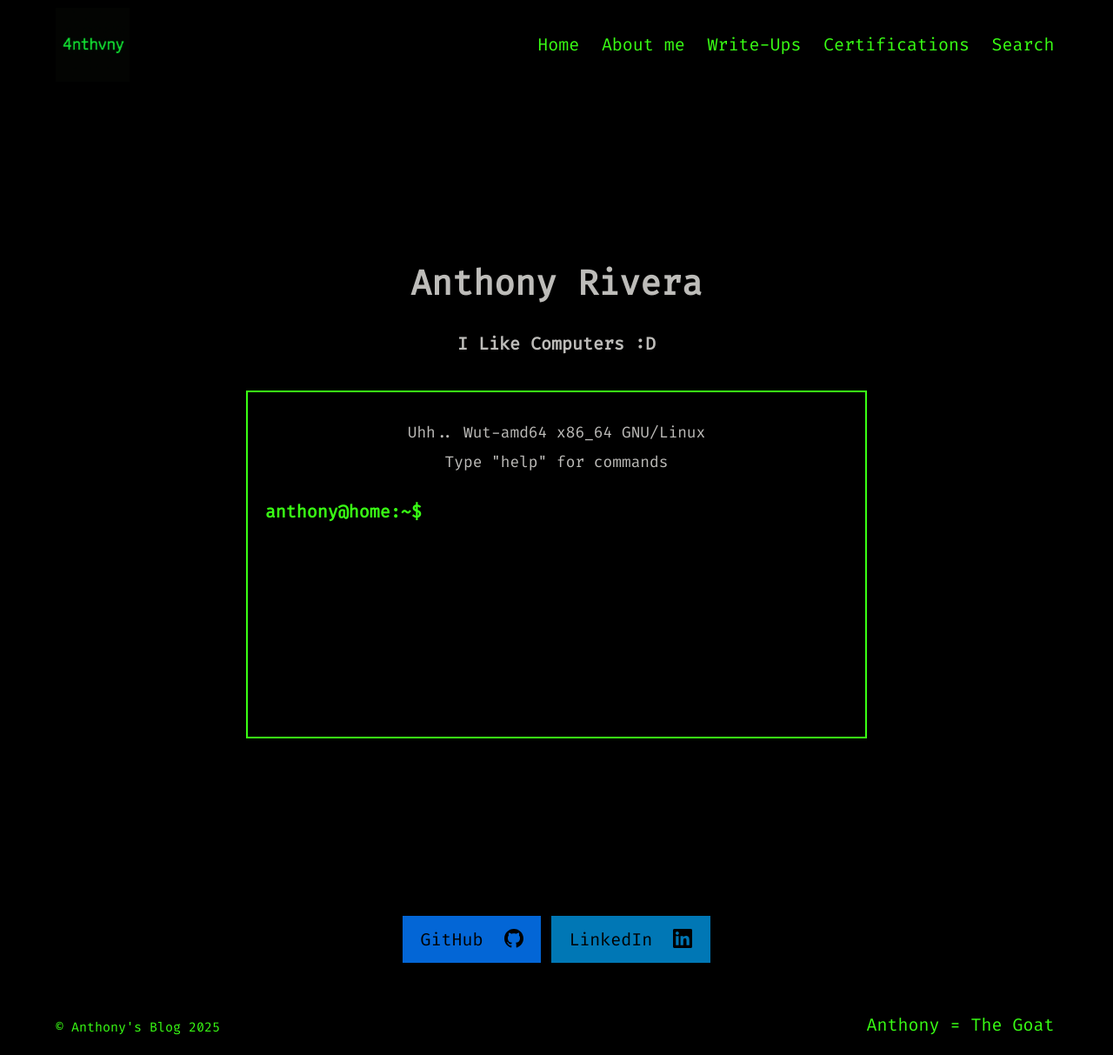
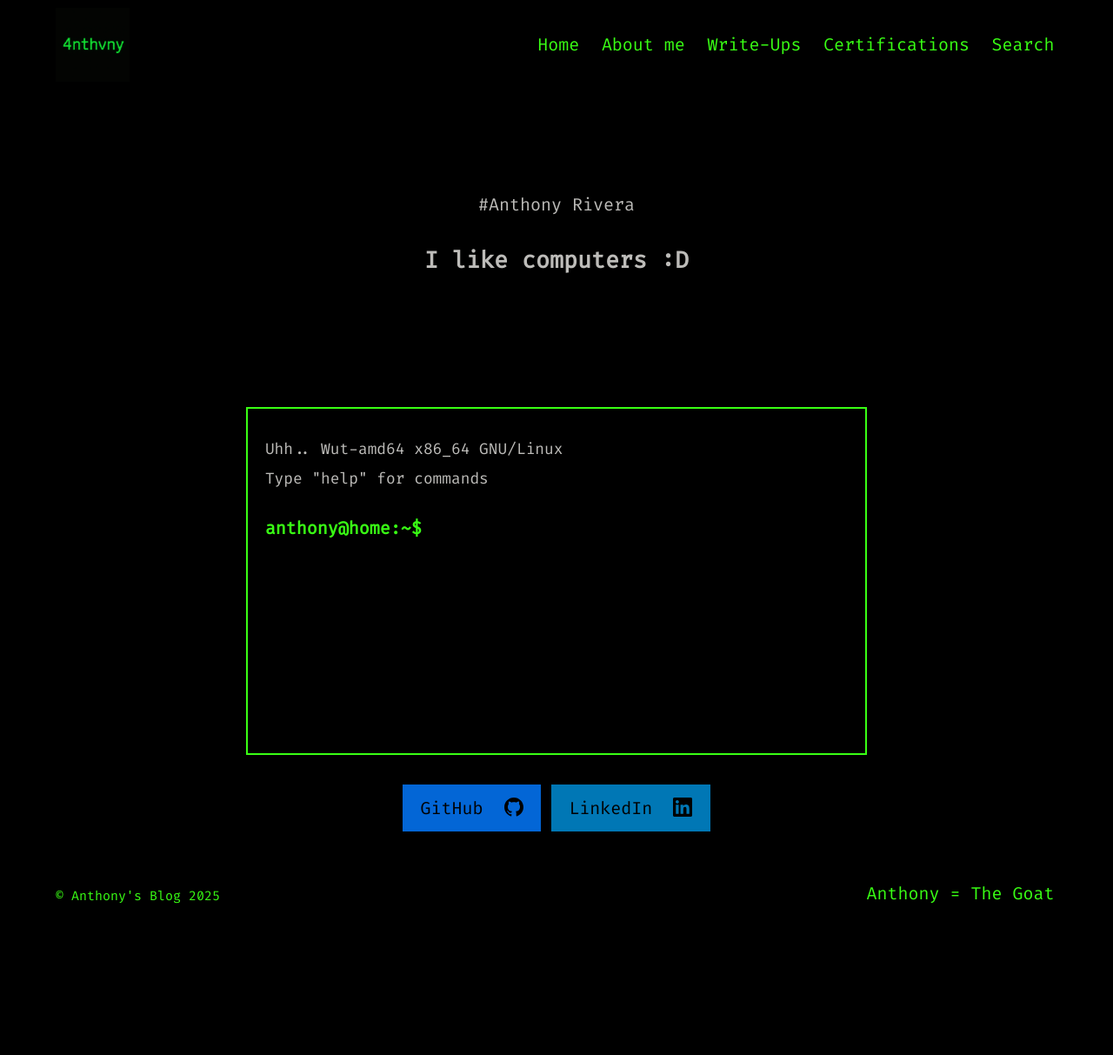
Before and after one commit to 4nthvny/4nthvny.github.io, a Jekyll site: the page built from index.md, in a window 1280 px wide. Shown: the whole page at 87% size. Built offline with Jekyll 4.4.1, drawn with Linux system fonts in a browser that asks for light colours; after the commit the page ends 1062 px from its top, so only the background shows below that; some of the changed lines change nothing that is shown.

Commit message:
Update index.md

```diff
--- a/index.md
+++ b/index.md
@@ -2,32 +2,14 @@
 layout: page
 title: ""
 permalink: /
+feature_text: |-
+  #Anthony Rivera
+  #### I like computers :D
 ---
-<div class="center-page">
-  <h1>Anthony Rivera</h1>
-  <p><strong>I Like Computers :D</strong></p>
+<!-- START: Web Terminal -->
+<div id="terminal" aria-label="web terminal"></div>
 
-  <div id="terminal" aria-label="web terminal"></div>
-</div>
-
-<!-- START: Web Terminal -->
 <style>
-/* Center everything in the middle of the viewport */
-.center-page {
-  display: flex;
-  flex-direction: column;
-  align-items: center;      /* horizontal centering */
-  justify-content: center;  /* vertical centering */
-  min-height: 100vh;        /* fill full screen height */
-  gap: 12px;                /* space between elements */
-}
-
-.center-page h1,
-.center-page h2,
-.center-page p {
-  text-align: center;
-}
-
 /* Terminal box */
 #terminal {
   background: #000;
@@ -42,7 +24,6 @@ permalink: /
   height: 400px;      /* <- fixed height */
   overflow-y: auto;   /* <- scroll when too much output */
   margin: 0 auto;
-  text-align: left !important;  /* FIXED */
   box-sizing: border-box;
 }
   .prompt { color:#39ff14; font-weight:600; }
```
